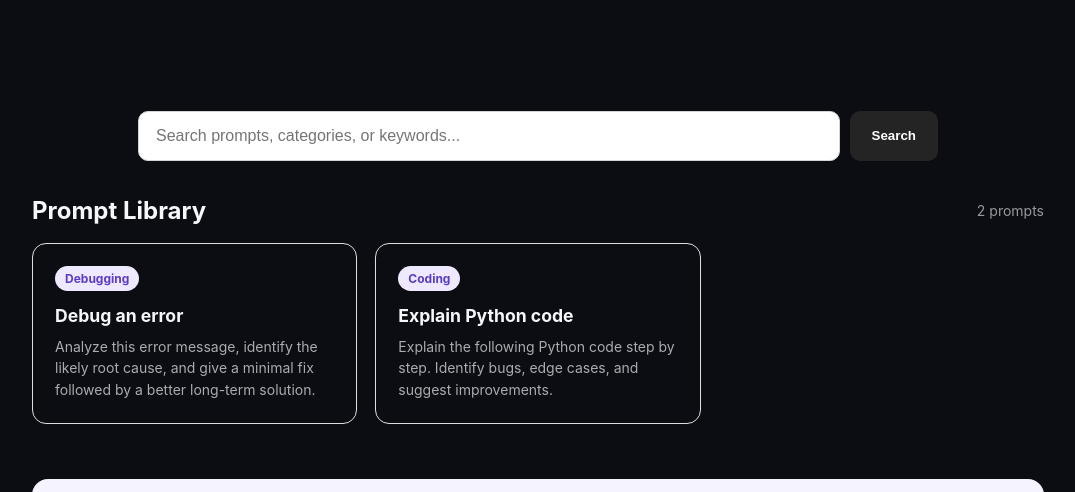
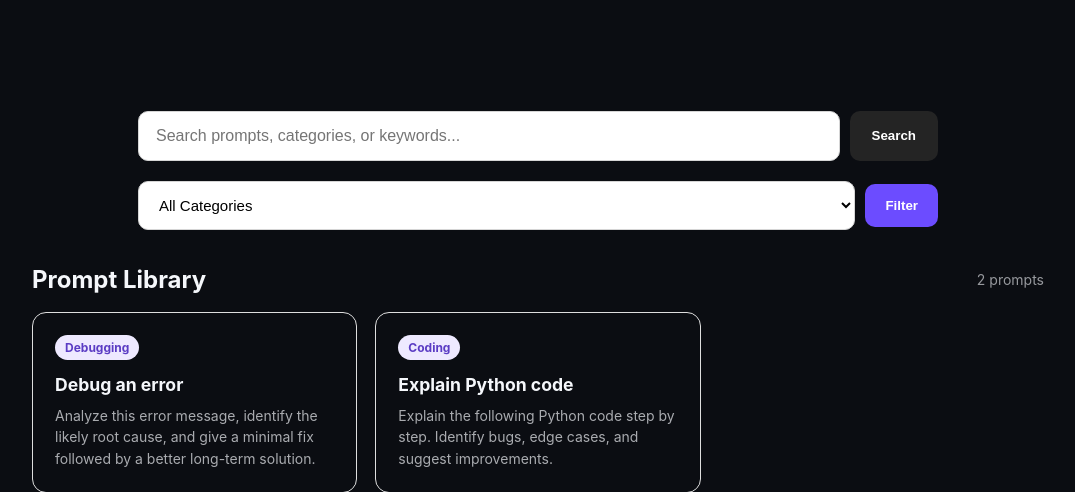
Before and after one commit to meet1234999088/devprompt-hub, a Flask app: page / in a window 1280 px wide. Shown: the part 612-1104 px from the top of the page, without its empty margins (102-1177 px from the left). Run offline with Flask 3, Linux system fonts and the light colour scheme; data comes from the database, SQL or seed files in the repository.

Commit message:
Add prompt category filters

```diff
--- a/app.py
+++ b/app.py
@@ -5,18 +5,22 @@ from pathlib import Path
 import anthropic
 
 app = Flask(__name__)
+
 DB = Path("data/prompts.db")
 
 
+# ---------------- DATABASE ----------------
+
 def db():
+    DB.parent.mkdir(parents=True, exist_ok=True)
+
     conn = sqlite3.connect(DB)
     conn.row_factory = sqlite3.Row
+
     return conn
 
 
 def init_db():
-    DB.parent.mkdir(exist_ok=True)
-
     conn = db()
 
     conn.execute("""
@@ -29,61 +33,124 @@ def init_db():
         )
     """)
 
-    if conn.execute("SELECT COUNT(*) FROM prompts").fetchone()[0] == 0:
-        conn.execute(
-            "INSERT INTO prompts(title, category, content) VALUES (?, ?, ?)",
+    count = conn.execute(
+        "SELECT COUNT(*) FROM prompts"
+    ).fetchone()[0]
+
+    if count == 0:
+        sample_prompts = [
             (
                 "Explain Python code",
                 "Coding",
                 "Explain the following Python code step by step. "
                 "Identify bugs, edge cases, and suggest improvements."
-            )
-        )
-
-        conn.execute(
-            "INSERT INTO prompts(title, category, content) VALUES (?, ?, ?)",
+            ),
             (
                 "Debug an error",
                 "Debugging",
                 "Analyze this error message, identify the likely root cause, "
-                "and give a minimal fix followed by a better long-term solution."
+                "and provide a minimal fix followed by a long-term solution."
+            ),
+            (
+                "Write unit tests",
+                "Testing",
+                "Generate comprehensive unit tests for the provided code. "
+                "Cover normal cases, edge cases, and error handling."
+            ),
+            (
+                "Generate documentation",
+                "Documentation",
+                "Create clear technical documentation for the provided code. "
+                "Explain its purpose, parameters, return values, and examples."
+            ),
+            (
+                "Improve an AI prompt",
+                "AI & Machine Learning",
+                "Review the following AI prompt and improve its clarity, "
+                "specificity, structure, and expected output."
             )
+        ]
+
+        conn.executemany(
+            """
+            INSERT INTO prompts (title, category, content)
+            VALUES (?, ?, ?)
+            """,
+            sample_prompts
         )
 
     conn.commit()
     conn.close()
 
 
+# Initialize the database when the application starts.
+init_db()
+
+
+# ---------------- HOMEPAGE, SEARCH & FILTERS ----------------
+
 @app.route("/")
 def index():
     q = request.args.get("q", "").strip()
+    selected_category = request.args.get("category", "").strip()
 
     conn = db()
 
+    # Get all available categories.
+    categories = conn.execute("""
+        SELECT DISTINCT category
+        FROM prompts
+        WHERE TRIM(category) != ''
+        ORDER BY category COLLATE NOCASE
+    """).fetchall()
+
+    # Build the prompt query.
+    sql = "SELECT * FROM prompts"
+    conditions = []
+    params = []
+
+    # Search by title, category, or content.
     if q:
-        prompts = conn.execute(
-            """
-            SELECT * FROM prompts
-            WHERE title LIKE ?
-               OR category LIKE ?
-               OR content LIKE ?
-            ORDER BY id DESC
-            """,
-            (f"%{q}%", f"%{q}%", f"%{q}%")
-        ).fetchall()
-    else:
-        prompts = conn.execute(
-            "SELECT * FROM prompts ORDER BY id DESC"
-        ).fetchall()
+        conditions.append("""
+            (
+                title LIKE ?
+                OR category LIKE ?
+                OR content LIKE ?
+            )
+        """)
+
+        search_term = f"%{q}%"
+
+        params.extend([
+            search_term,
+            search_term,
+            search_term
+        ])
+
+    # Filter by selected category.
+    if selected_category:
+        conditions.append("category = ?")
+        params.append(selected_category)
+
+    if conditions:
+        sql += " WHERE " + " AND ".join(conditions)
+
+    sql += " ORDER BY id DESC"
+
+    prompts = conn.execute(sql, params).fetchall()
 
     conn.close()
 
     return render_template(
         "index.html",
         prompts=prompts,
-        q=q
+        q=q,
+        categories=categories,
+        selected_category=selected_category
     )
 
+
+# ---------------- CREATE PROMPT ----------------
 
 @app.route("/create", methods=["GET", "POST"])
 def create():
@@ -94,12 +161,11 @@ def create():
         content = request.form.get("content", "").strip()
 
         if title and category and content:
-
             conn = db()
 
             conn.execute(
                 """
-                INSERT INTO prompts(title, category, content)
+                INSERT INTO prompts (title, category, content)
                 VALUES (?, ?, ?)
                 """,
                 (title, category, content)
@@ -113,13 +179,14 @@ def create():
     return render_template("create.html")
 
 
+# ---------------- PROMPT DETAILS ----------------
+
 @app.route("/prompt/<int:prompt_id>")
 def prompt(prompt_id):
-
     conn = db()
 
     item = conn.execute(
-        "SELECT * FROM prompts WHERE id=?",
+        "SELECT * FROM prompts WHERE id = ?",
         (prompt_id,)
     ).fetchone()
 
@@ -134,29 +201,33 @@ def prompt(prompt_id):
     )
 
 
+# ---------------- IMPROVE PROMPT ----------------
+
 @app.route("/improve", methods=["POST"])
 def improve():
-
     data = request.get_json(silent=True) or {}
 
-    prompt = data.get("prompt", "").strip()
+    prompt_text = data.get("prompt", "").strip()
 
-    if not prompt:
+    if not prompt_text:
         return jsonify({
             "error": "Please provide a prompt."
         }), 400
 
     api_key = os.environ.get("ANTHROPIC_API_KEY")
 
-    # No API key configured
+    # Use demo mode when no API key is configured.
     if not api_key:
         return jsonify({
             "mode": "demo",
-            "result": demo_improvement(prompt)
+            "result": demo_improvement(prompt_text),
+            "message": (
+                "Demo Mode: This is a locally generated template, "
+                "not a response generated by Claude."
+            )
         })
 
     try:
-
         print("CLAUDE REQUEST RECEIVED")
 
         client = anthropic.Anthropic(
@@ -175,7 +246,7 @@ def improve():
             messages=[
                 {
                     "role": "user",
-                    "content": prompt
+                    "content": prompt_text
                 }
             ]
         )
@@ -190,17 +261,17 @@ def improve():
 
         return jsonify({
             "mode": "claude",
-            "result": result
+            "result": result,
+            "message": "Your prompt was improved using Claude."
         })
 
     except Exception as e:
-
+        # Log the error without exposing the API key.
         print("CLAUDE REQUEST FAILED:", str(e))
 
-        # Keep the app useful even when API credits are unavailable.
         return jsonify({
             "mode": "demo",
-            "result": demo_improvement(prompt),
+            "result": demo_improvement(prompt_text),
             "message": (
                 "Claude API is currently unavailable. "
                 "Showing a local demo improvement instead."
@@ -208,15 +279,16 @@ def improve():
         })
 
 
-def demo_improvement(prompt):
+# ---------------- DEMO IMPROVEMENT ----------------
 
+def demo_improvement(prompt_text):
     return f"""Improved Prompt — Demo Mode
 
 Role:
 Act as an expert developer and prompt engineer.
 
 Task:
-{prompt}
+{prompt_text}
 
 Requirements:
 1. Analyze the request carefully.
@@ -232,6 +304,7 @@ code snippets, or step-by-step instructions where relevant.
 """
 
 
+# ---------------- RUN APPLICATION ----------------
+
 if __name__ == "__main__":
-    init_db()
     app.run(debug=True)
--- a/templates/index.html
+++ b/templates/index.html
@@ -70,8 +70,10 @@
         color: inherit;
     }
 
+    /* SEARCH */
+
     .search-section {
-        margin: 15px auto 35px;
+        margin: 15px auto 20px;
         max-width: 800px;
     }
 
@@ -101,6 +103,54 @@
         color: white;
         font-weight: 700;
         cursor: pointer;
+    }
+
+    /* CATEGORY FILTER */
+
+    .filter-section {
+        max-width: 800px;
+        margin: 0 auto 35px;
+    }
+
+    .filter-form {
+        display: flex;
+        gap: 10px;
+        align-items: center;
+    }
+
+    .category-select {
+        flex: 1;
+        padding: 14px 16px;
+        border: 1px solid #d5d5d5;
+        border-radius: 10px;
+        background: white;
+        font-size: 15px;
+        cursor: pointer;
+        outline: none;
+    }
+
+    .category-select:focus {
+        border-color: #6c4cff;
+    }
+
+    .filter-button {
+        padding: 14px 20px;
+        border: none;
+        border-radius: 10px;
+        background: #6c4cff;
+        color: white;
+        font-weight: 700;
+        cursor: pointer;
+    }
+
+    .clear-filter {
+        padding: 14px 18px;
+        border: 1px solid #d5d5d5;
+        border-radius: 10px;
+        text-decoration: none;
+        color: inherit;
+        font-weight: 600;
+        background: white;
     }
 
     .section-header {
@@ -165,10 +215,8 @@
 
         display: -webkit-box;
 
-        /* Standard property */
         line-clamp: 4;
 
-        /* Browser compatibility */
         -webkit-line-clamp: 4;
         -webkit-box-orient: vertical;
 
@@ -224,6 +272,16 @@
 
         .search-form button {
             padding: 13px;
+        }
+
+        .filter-form {
+            flex-direction: column;
+            align-items: stretch;
+        }
+
+        .filter-button,
+        .clear-filter {
+            text-align: center;
         }
 
         .prompt-grid {
@@ -294,6 +352,71 @@
             <button type="submit">
                 Search
             </button>
+
+        </form>
+
+    </section>
+
+
+    <!-- CATEGORY FILTER -->
+
+    <section class="filter-section">
+
+        <form
+            method="GET"
+            action="{{ url_for('index') }}"
+            class="filter-form"
+        >
+
+            {% if q %}
+            <input
+                type="hidden"
+                name="q"
+                value="{{ q }}"
+            >
+            {% endif %}
+
+            <select
+                name="category"
+                class="category-select"
+            >
+
+                <option value="">
+                    All Categories
+                </option>
+
+                {% for category in categories %}
+
+                <option
+                    value="{{ category['category'] }}"
+                    {% if selected_category == category['category'] %}
+                    selected
+                    {% endif %}
+                >
+                    {{ category['category'] }}
+                </option>
+
+                {% endfor %}
+
+            </select>
+
+            <button
+                type="submit"
+                class="filter-button"
+            >
+                Filter
+            </button>
+
+            {% if selected_category %}
+
+            <a
+                href="{{ url_for('index', q=q) }}"
+                class="clear-filter"
+            >
+                Clear
+            </a>
+
+            {% endif %}
 
         </form>
 
```
